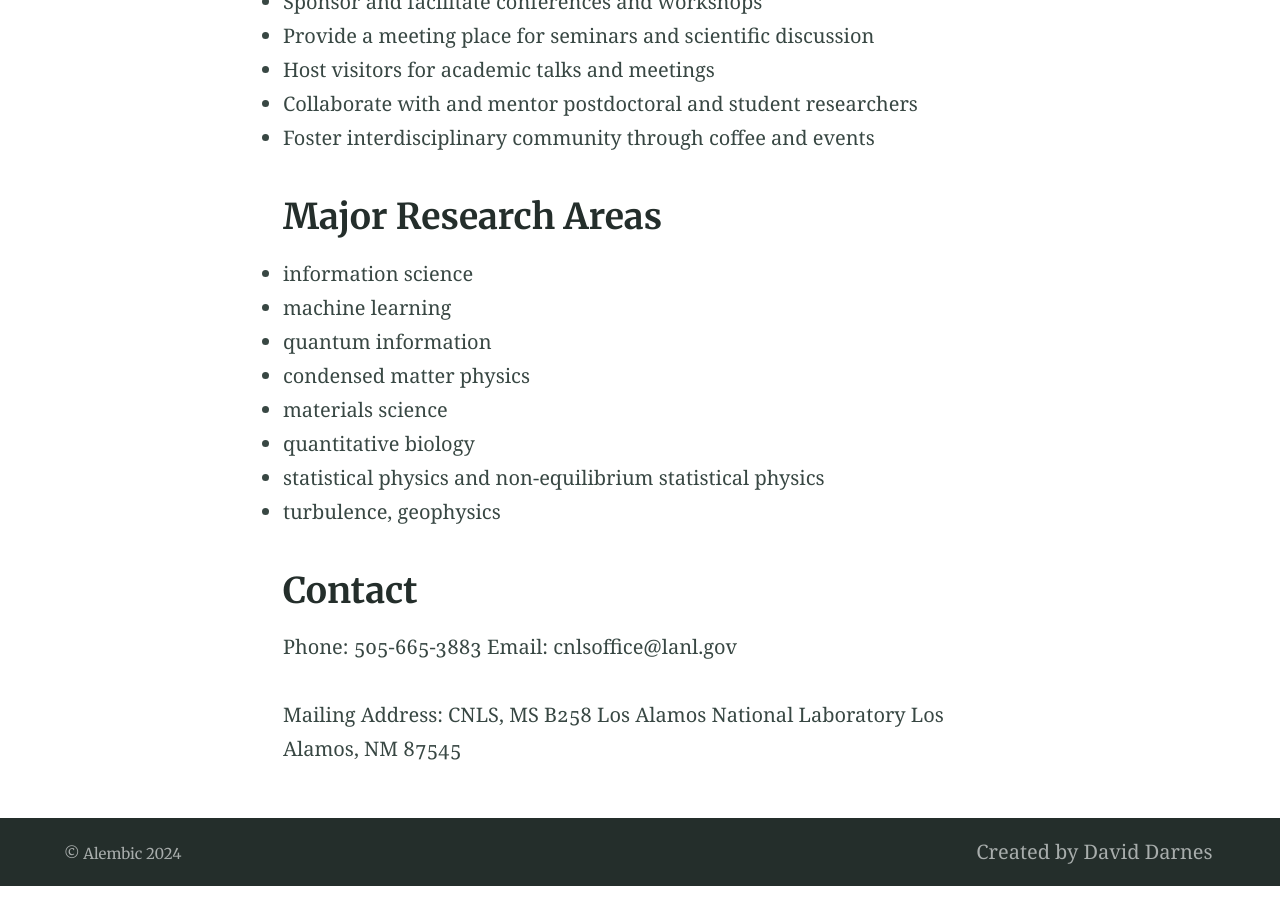
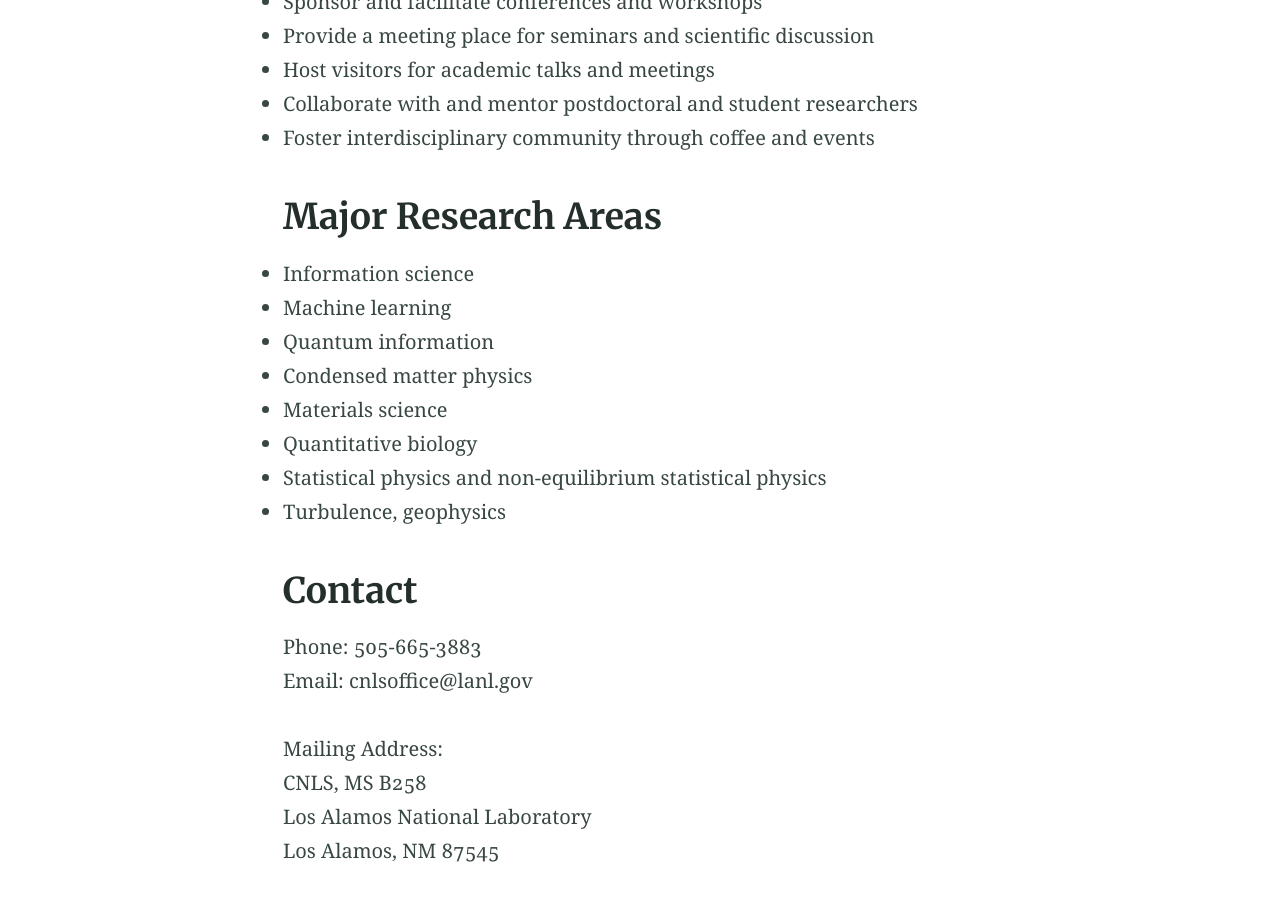
Before and after one commit to cnls-events/cnls-events.github.io, a Jekyll site: the page built from index.md, in a window 1280 px wide and 900 px high, scrolled down 1065 px. Built offline with Jekyll 4.4.1, drawn with Linux system fonts in a browser that asks for light colours.

```diff
--- a/index.md
+++ b/index.md
@@ -22,14 +22,14 @@ Los Alamos National Laboratory's Center for Nonlinear Studies (CNLS) operates ou
 
 ## Major Research Areas
 
-- information science
-- machine learning
-- quantum information
-- condensed matter physics
-- materials science
-- quantitative biology
-- statistical physics and non-equilibrium statistical physics
-- turbulence, geophysics
+- Information science
+- Machine learning
+- Quantum information
+- Condensed matter physics
+- Materials science
+- Quantitative biology
+- Statistical physics and non-equilibrium statistical physics
+- Turbulence, geophysics
 
 
 ## Contact
```
